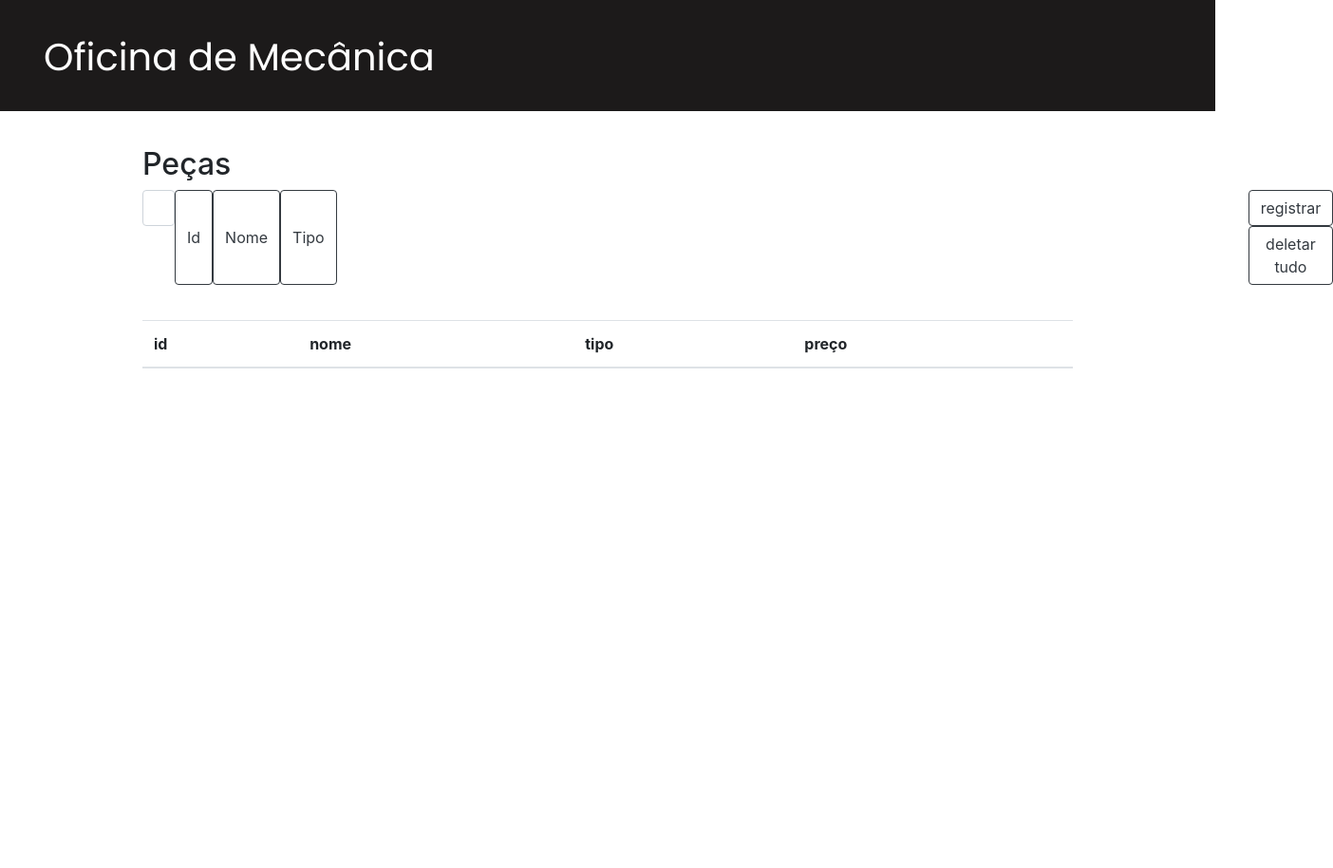
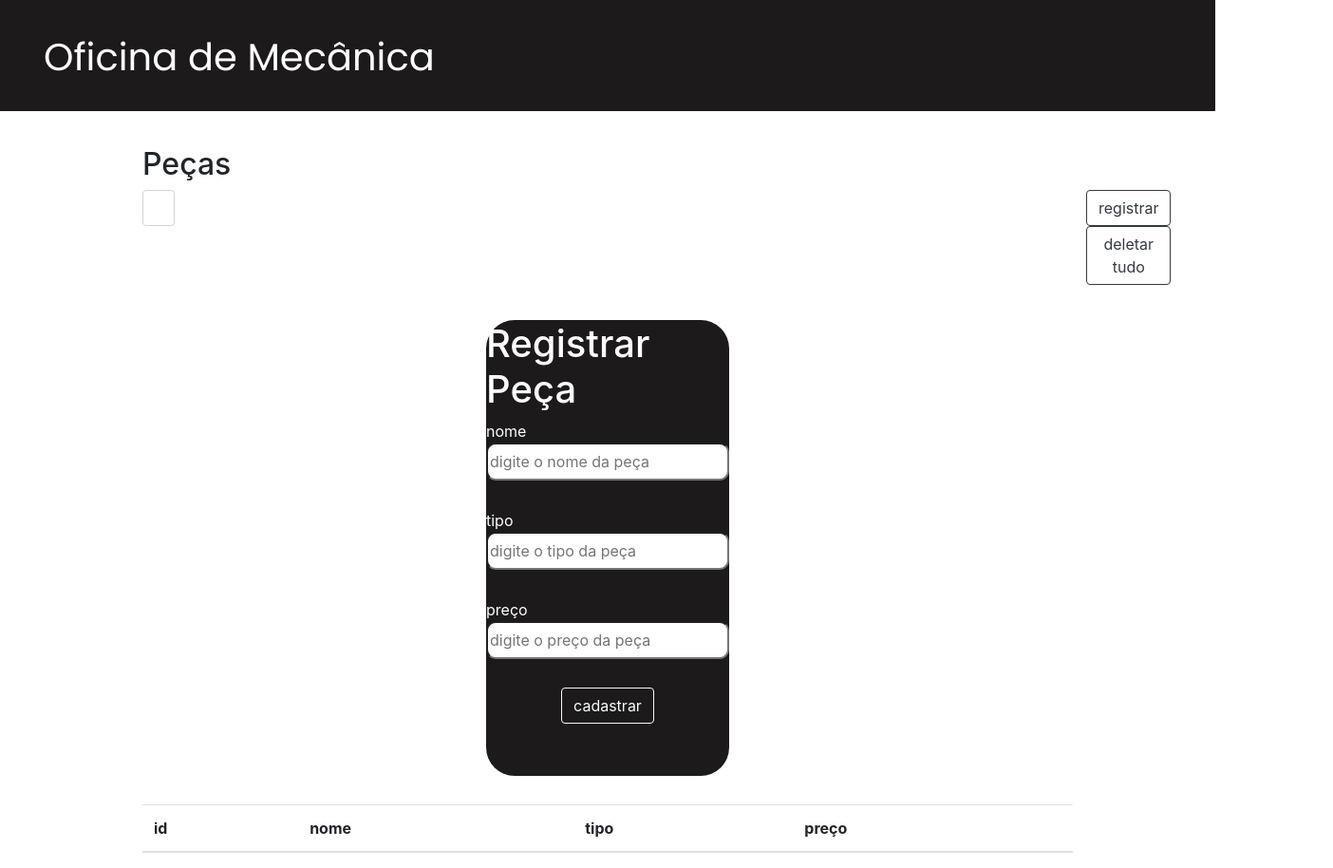
Before and after one commit to NmMarcoz/AtividadesFDB, a plain HTML site: page Site/FrontEnd/pages/index.html in a window 1280 px wide. Shown: the whole page at 95% size, 1404 px wide, since content can reach past the window. Before the commit the page ends 800 px from the top, so only its background shows below. Drawn offline with nearby package versions, Linux system fonts and the light colour scheme; no server answers.

Commit message:
create adicionado no frontend já, adicionado e funcionando!

```diff
--- a/Site/FrontEnd/pages/index.html
+++ b/Site/FrontEnd/pages/index.html
@@ -33,19 +33,20 @@
                 <div>
                   <input
                     class="form-control mr-sm-2"
-                    id = "inputQuery"
+                    id="inputQuery"
                     type="search"
-                    placeholder="pesquisar por..."
-                    aria-label="Search",
+                    placeholder="pesquisar por nome"
+                    aria-label="Search"
+                    ,
                     onchange="handleInputEvent()"
                   />
                 </div>
-                <button type="button" class="btn btn-outline-dark">Id</button>
+                <!-- <button type="button" class="btn btn-outline-dark">Id</button>
                 <button type="button" class="btn btn-outline-dark">Nome</button>
-                <button type="button" class="btn btn-outline-dark">Tipo</button>
+                <button type="button" class="btn btn-outline-dark">Tipo</button> -->
               </div>
               <div class="table-right-nav-container">
-                <button type="button" class="btn btn-outline-dark">
+                <button type="button" class="btn btn-outline-dark" onclick="toggleForm()">
                   registrar
                 </button>
                 <button type="button" class="btn btn-outline-dark">
@@ -54,6 +55,54 @@
               </div>
             </div>
           </nav>
+          <div class="main-form-container">
+            <form class="form-container" >
+              <div class="register-form-container" id="register-form">
+                <h1> Registrar Peça</h1>
+
+                <div class="input-container">
+                  <a>
+                    nome
+                  </a>
+                  <input
+                    id="nameInput"
+                    type="name"
+                    placeholder="digite o nome da peça"
+                    aria-label="nome"
+
+                  />
+                </div>
+                <div class="input-container">
+                  <a>
+                    tipo
+                  </a>
+                  <input
+                    id="typeInput"
+                    type="name"
+                    placeholder="digite o tipo da peça"
+                    aria-label="nome"
+
+                  />
+                </div>
+                <div class="input-container">
+                  <a>
+                    preço
+                  </a>
+                  <input
+                    id="priceInput"
+                    type="text"
+                    placeholder="digite o preço da peça"
+                    aria-label="nome"
+
+                  />
+                </div>
+                <button type="button" class="btn btn-outline-light" onclick="handleRegisterButtonEvent()">
+                  cadastrar
+                </button>
+                <a> cancelar</a>
+              </div>
+            </form>
+          </div>
           <div class="table-container">
             <table class="table">
               <thead>
@@ -66,16 +115,60 @@
               </thead>
               <tbody>
                 <script>
-                  const handleInputEvent  = () =>{
+                  const erasePlaceholders = ()=>{
+                    const nameInput = document.getElementById("nameInput")
+                    const typeInput = document.getElementById("typeInput")
+                    const priceInput = document.getElementById("priceInput")
+
+                    priceInput.value = ""
+                    nameInput.value = ""
+                    typeInput.value = ""
+                  }
+                  const handleRegisterButtonEvent = async () =>{
+                    const nameInput = document.getElementById("nameInput")
+                    const typeInput = document.getElementById("typeInput")
+                    const priceInput = document.getElementById("priceInput")
+
+                    console.log(nameInput.value)
+                    console.log(typeInput.value)
+                    console.log(typeInput.value)
+                    try{
+                      const req = {
+                        "nome": nameInput.value,
+                        "tipo": typeInput.value,
+                        "preco": Number(priceInput.value)
+                      }
+                      const response = await fetch("http://localhost:3001/pecas",{
+                        method: "POST",
+                        mode: "cors",
+                        headers: {
+                            "Content-Type": "application/json",
+                          },
+                        body: JSON.stringify(req)
+
+                      })
+                      await response.json();
+                      console.log(response);
+                      window.alert("Peça registrada com sucesso!")
+                      erasePlaceholders();
+                      populateRows();
+                    }catch(error){
+                      console.error(error)
+                    }
+                  }
+                  const toggleForm = () =>{
+                    console.log("toggle")
+                    const form = document.getElementById("register-form")
+                    form.style.display == "none"? form.style.display = "flex":form.style.display = "none"
+                  }
+                  const handleInputEvent = () => {
                     const input = document.getElementById("inputQuery");
-                    populateRows(input.value)
-                    console.log(input.value)
-                  }
-                  const getData = async (search) => {
+                    populateRows(input.value);
+                    console.log(input.value);
+                  };
+                  const getData = async () => {
                     try {
-
-                      if (!search) {
-                        console.log("...")
+                      console.log("...");
                       const response = await fetch(
                         "http://localhost:3001/pecas",
                         {
@@ -90,14 +183,17 @@
                         throw new Error("Não consegui pegar os dados");
                       }
                       const data = await response.json();
-
+                      console.log(data);
                       return data.peças;
-
-                      } else {
-                        query = encodeURI(search);
-                        console.log(query)
+                    } catch (error) {
+                      console.error(error);
+                    }
+                  };
+                  const getDataByName = async (search) => {
+                    try {
+                      search = encodeURI(search);
                       const response = await fetch(
-                          `http://localhost:3001/pecas/search?nome=${query}`,
+                        `http://localhost:3001/pecas/search?nome=${search}`,
                         {
                           method: "GET",
                           mode: "cors",
@@ -112,16 +208,17 @@
                         );
                       }
                       const data = await response.json();
-                        //console.log(data.peça);
                       return data.peça;
-                      }
                     } catch (error) {
                       console.error(error);
                     }
                   };
-
                   const populateRows = async (search) => {
-                    const data = await getData(search);
+                    console.log(search);
+                    const data =
+                      typeof search == "undefined" || search == ""
+                        ? await getData()
+                        : await getDataByName(search);
                     const tableBody = document.querySelector("tbody");
                     tableBody.innerHTML = "";
                     console.log(data);
@@ -136,7 +233,6 @@
                       tableBody.appendChild(tr);
                     });
                   };
-
                   window.onLoad = populateRows();
                 </script>
               </tbody>
--- a/Site/FrontEnd/styles/mainStyle.css
+++ b/Site/FrontEnd/styles/mainStyle.css
@@ -46,3 +46,38 @@
 .table-right-nav-container{
     margin-left: 960px;
 }
+
+.main-form-container{
+    display: flex;
+    align-items: center;
+    flex-direction: column;
+}
+
+.register-form-container{
+    width: 20vw;
+    height: 60vh;
+    display: flex;
+    flex-direction: column;
+    align-items: center;
+    justify-content: center;
+    border-radius: 30px;
+    color: #fff;
+    background-color: #1C1A1A;
+    margin-bottom: 30px;
+
+}
+.register-form-container input{
+    margin-bottom: 30px;
+    border-radius: 10px;
+    height: 40px;
+}
+.register-form-container button{
+    margin-bottom: 60px;
+}
+.register-form-container h1{
+    margin-top: 30px;
+}
+.input-container{
+    display: flex;
+    flex-direction: column;
+}
```
Also changed, not shown: Site/Backend/index.js (+4 -5 lines). Lines whose indentation alone changed are shown as unchanged.
